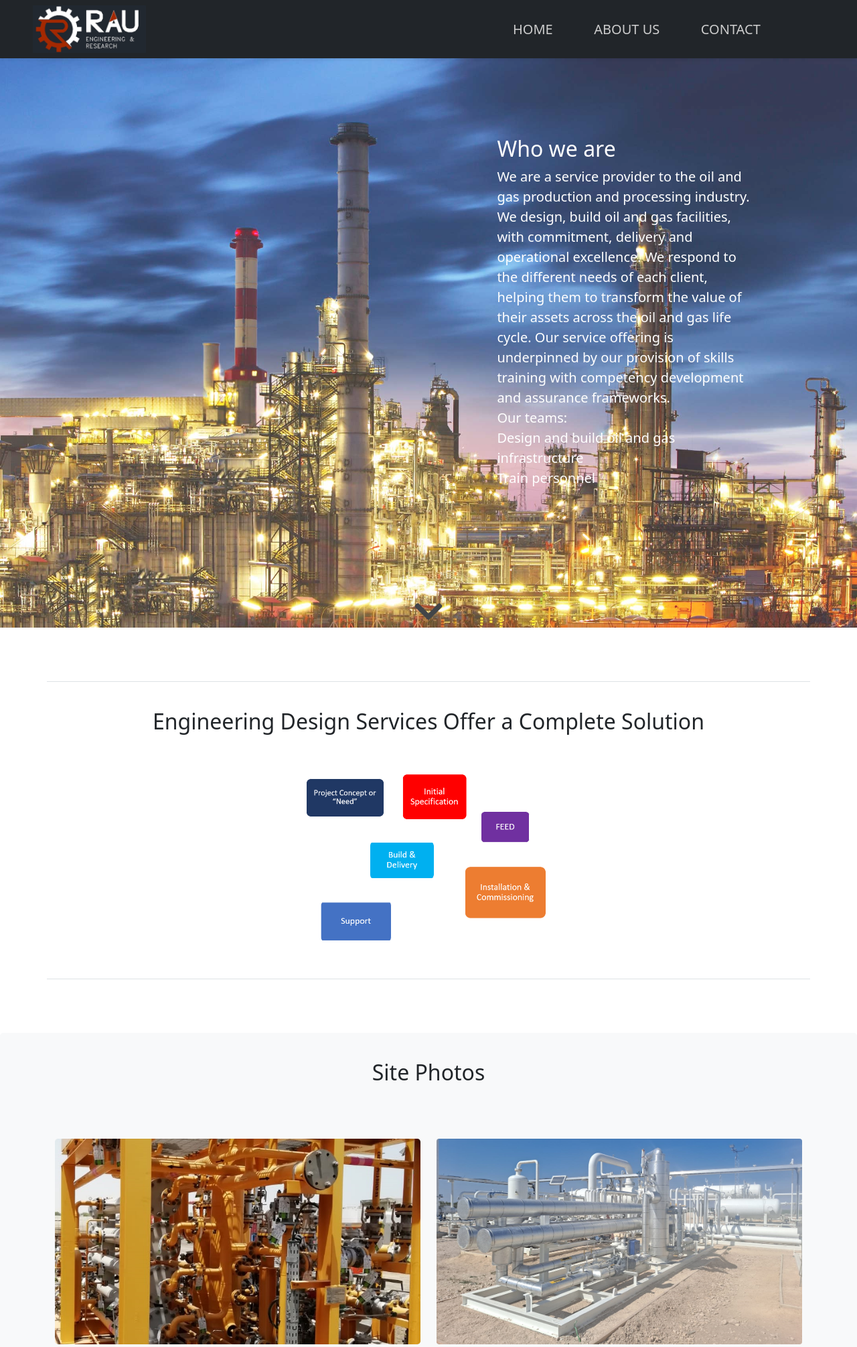
After one commit to Ajesh01/rau-engg, a Flask app: template templates/about-us.html in a window 1280 px wide. The commit adds this page. Shown: the top 2011 px of the page at 67% size. Run offline with Flask 2, Linux system fonts and the light colour scheme; the template is opened without the code that fills it, so the values that code supplies are empty.

Commit message:
firebase deployment ready & about page done

```diff
--- /dev/null
+++ b/templates/about-us.html
@@ -0,0 +1,415 @@
+<!doctype html>
+<html lang="en">
+  <head>
+    <!-- Required meta tags -->
+    <meta charset="utf-8">
+    <meta name="viewport" content="width=device-width, initial-scale=1">
+
+    <!-- Bootstrap CSS -->
+    <link href="https://cdn.jsdelivr.net/npm/bootstrap@5.0.2/dist/css/bootstrap.min.css" rel="stylesheet" integrity="sha384-EVSTQN3/azprG1Anm3QDgpJLIm9Nao0Yz1ztcQTwFspd3yD65VohhpuuCOmLASjC" crossorigin="anonymous">
+
+    <title>Rau Engineering & Research</title>
+
+
+
+
+    <script src="https://code.jquery.com/jquery-3.6.0.min.js" integrity="sha256-/xUj+3OJU5yExlq6GSYGSHk7tPXikynS7ogEvDej/m4=" crossorigin="anonymous"></script>
+    <link rel="stylesheet" href="https://use.fontawesome.com/releases/v5.15.4/css/all.css" integrity="sha384-DyZ88mC6Up2uqS4h/KRgHuoeGwBcD4Ng9SiP4dIRy0EXTlnuz47vAwmeGwVChigm" crossorigin="anonymous">
+
+    <link rel="stylesheet" href="https://unpkg.com/aos@next/dist/aos.css" />
+
+
+
+
+
+    <style>
+        .parallax {
+  /* The image used */
+  background-image: url('static/img/about-us.jpg');
+
+  /* Set a specific height */
+  min-height: 90vh;
+  background-color: Black;
+
+  /* Create the parallax scrolling effect */
+  background-attachment: fixed;
+  background-position: center;
+  background-repeat: no-repeat;
+  background-size: cover;
+  opacity:85%;
+}
+
+
+
+
+.scroll {
+    color: #fff;
+    margin-top: 100px
+}
+
+#toTopBtn {
+    position: fixed;
+    bottom: 26px;
+    right: 39px;
+    z-index: 98;
+    padding: 21px;
+    /* background-color: hsla(5, 76%, 62%, .8) */
+}
+
+.js .cd-top--fade-out {
+    opacity: .5
+}
+
+.js .cd-top--is-visible {
+    visibility: visible;
+    opacity: 1
+}
+
+.js .cd-top {
+    visibility: hidden;
+    opacity: 0;
+    transition: opacity .3s, visibility .3s, background-color .3s
+}
+
+.cd-top {
+    position: fixed;
+    /* bottom: 20px;
+    /* bottom: var(--cd-back-to-top-margin); */
+    right: 20px;
+    right: var(--cd-back-to-top-margin);
+    display: inline-block;
+    height: 40px;
+    height: var(--cd-back-to-top-size);
+    width: 40px;
+    width: var(--cd-back-to-top-size);
+    /* box-shadow: 0 0 10px rgba(0, 0, 0, .05) !important; */
+    /* background: url(https://res.cloudinary.com/dxfq3iotg/image/upload/v1571057658/cd-top-arrow.svg) no-repeat center 50%; */
+    /* background-color: hsla(5, 76%, 62%, .8); */
+    /* background-color: hsla(var(--cd-color-3-h), var(--cd-color-3-s), var(--cd-color-3-l), 0.8) */
+}
+
+
+
+
+
+
+/* nav {
+  width: 80%;
+  margin: 0 auto;
+  background: #fff;
+  padding: 50px 0;
+  box-shadow: 0px 5px 0px #dedede;
+} */
+nav ul {
+  list-style: none;
+  text-align: center;
+}
+nav ul li {
+  display: inline-block;
+}
+nav ul li a {
+  display: block;
+  padding: 15px;
+  text-decoration: none;
+  color: #aaa;
+  /* font-weight: 800; */
+  text-transform: uppercase;
+  margin: 0 10px;
+  color :rgb(205, 205, 205) !important;
+
+}
+nav ul li a,
+nav ul li a:after,
+nav ul li a:before {
+  transition: all .5s;
+
+}
+nav ul li a:hover {
+  /* color: rgb(186, 186, 186) !important; */
+  color: white !important;
+
+}
+
+
+nav.stroke ul li a,
+nav.fill ul li a {
+  position: relative;
+}
+nav.stroke ul li a:after,
+nav.fill ul li a:after {
+  position: absolute;
+  bottom: 0;
+  left: 0;
+  right: 0;
+  margin: auto;
+  width: 0%;
+  content: '.';
+  color: transparent;
+  background: #aaa;
+  height: 1px;
+}
+nav.stroke ul li a:hover:after {
+  width: 100%;
+}
+
+nav.fill ul li a {
+  transition: all 2s;
+}
+
+nav.fill ul li a:after {
+  text-align: left;
+  content: '.';
+  margin: 0;
+  opacity: 0 !important;
+}
+nav.fill ul li a:hover {
+  color: #fff !important;
+  z-index: 1;
+}
+nav.fill ul li a:hover:after {
+  z-index: -10;
+  animation: fill 1s forwards;
+  -webkit-animation: fill 1s forwards;
+  -moz-animation: fill 1s forwards;
+  opacity: 1 !important;
+}
+    </style>
+</head>
+<body>
+    <a href="#" id="toTopBtn" class="" >
+        <i class="fas fa-arrow-circle-up fa-3x" style="color:rgb(129, 43, 19)"></i>
+      </a>
+
+
+
+
+
+    <nav class="navbar sticky-top navbar-expand-lg navbar-light bg-dark  shadow-sm d-none d-lg-block stroke">
+        <div class="container-fluid ">
+          <a style="padding-top: 0;
+
+          padding-bottom: 0; width:auto;" >
+           <img class="bi me-2" style="margin-left:5%;" src="static/img/logo.jpeg" width="23%" height="100%" alt="">
+
+
+          </a>
+          <button class="navbar-toggler" type="button" data-bs-toggle="collapse" data-bs-target="#navbarScroll" aria-controls="navbarScroll" aria-expanded="false" aria-label="Toggle navigation">
+            <span class="navbar-toggler-icon"></span>
+          </button>
+          <div class="collapse navbar-collapse d-flex  align-items-center justify-content-center " id="navbarScroll">
+
+
+            <ul class="navbar-nav  col-12 col-lg-auto me-lg-auto mb-2 justify-content-center mb-md-0  " style="--bs-scroll-height: 100px;">
+              <li class="nav-item " >
+                <a class="nav-link active " aria-current="page" href="/" style="font-size: 125%">Home</a>
+              </li>
+              <li class="nav-item" style="margin-left:2vw;">
+                <a class="nav-link  " href="/" style="font-size: 125%">About us</a>
+              </li>
+              <li class="nav-item" style="margin-left:2vw;">
+                <a class="nav-link " href="/" style="font-size: 125%">Contact</a>
+              </li>
+
+            </ul>
+
+          </div>
+        </div>
+      </nav>
+
+
+
+      <nav class="navbar navbar-expand-lg navbar-dark bg-dark text-white d-lg-none">
+        <div class="container-fluid">
+          <!-- <a class="navbar-brand" href="#">            -->
+            <img class="bi me-2" style="margin-left:5%;" src="static/img/logo.jpeg" width="23%" height="100%" alt="">
+          <!-- </a> -->
+          <button class="navbar-toggler" type="button" data-bs-toggle="collapse" data-bs-target="#navbarNavAltMarkup" aria-controls="navbarNavAltMarkup" aria-expanded="false" aria-label="Toggle navigation">
+            <span class="navbar-toggler-icon"></span>
+          </button>
+          <div class="collapse navbar-collapse" id="navbarNavAltMarkup">
+            <ul class="navbar-nav me-auto mb-2 mb-lg-0">
+              <li class="nav-item " style="margin-left:2vw;">
+                <a class="nav-link active text-white" aria-current="page" href="/">Home</a>
+              </li>
+              <li class="nav-item" style="margin-left:2vw;">
+                <a class="nav-link text-white " href="/">About us</a>
+              </li>
+              <li class="nav-item" style="margin-left:2vw;">
+                <a class="nav-link text-white" href="/">Contact</a>
+              </li>
+            </ul>
+          </div>
+        </div>
+      </nav>
+
+
+      <!-- <div class="cover-container d-flex w-100  p-3 mx-auto flex-column  text-center text-white bg-dark img-fluid" style="max-height:100%;height: auto;background-image: url('static/img/about-us.jpg');">
+
+      <main role="main" class="inner cover">
+        <h2 class="cover-heading">Who we are</h2>
+        <p class="lead">
+            We are a service provider to the oil and gas production and processing industry. We design, build oil and gas facilities, with commitment, delivery and operational excellence.
+We respond to the different needs of each client, helping them to transform the value of their assets across the oil and gas life cycle. Our service offering is underpinned by our provision of skills training with competency development and assurance frameworks.
+<br>Our teams:
+Design and build oil and gas infrastructure
+Train personnel
+
+        </p>
+        <p class="lead">
+          <a href="#" class="btn btn-lg btn-secondary">Learn more</a>
+        </p>
+      </main>
+
+</div> -->
+<div class="parallax" class="img-fluid">
+    <div role="main" class="text-white" style="max-width: 30vw;margin-left:58%;" data-aos="fade-up">
+        <h2 class="cover-heading" style="padding-top:30%;">Who we are</h2>
+        <p class="lead">
+            We are a service provider to the oil and gas production and processing industry. We design, build oil and gas facilities, with commitment, delivery and operational excellence.
+We respond to the different needs of each client, helping them to transform the value of their assets across the oil and gas life cycle. Our service offering is underpinned by our provision of skills training with competency development and assurance frameworks.
+<br>Our teams:<br>
+Design and build oil and gas infrastructure<br>
+Train personnel
+
+        </p>
+
+    </div>
+    <div class="text-center flex" style="margin-top:20vh;" >
+    <a href="#" id="down-chevron" ><i class="fas fa-chevron-down text-center fa-3x" style="color:rgb(34, 37, 41)"></i></a>
+</div>
+</div>
+
+<div class="flex "  data-aos="fade-up">
+    <div class="jumbotron jumbotron-fluid">
+        <div class="container text-center border-top  border-bottom " style="margin-top:10vh;padding-bottom:5vh;">
+          <h2 class="display-7 " style="margin-top:5vh;">Engineering Design Services Offer a Complete Solution</h2>
+          <img src="static/img/about-pic-1.PNG"  class="lead" style="max-width:30vw;margin-top:5vh;">
+          <!-- <p class="lead">This is a modified jumbotron that occupies the entire horizontal space of its parent.</p> -->
+        </div>
+      </div>
+</div>
+
+<div class="flex " data-aos="fade-up">
+    <div class="jumbotron jumbotron-fluid" style="">
+        <div class="flex text-center bg-light  rounded-3" style="width:100vw;margin-top:10vh;padding-bottom:5vh;padding-top:5vh;min-height:70vh;">
+          <h2 class="display-7 " style="">Site Photos</h2>
+          <div class="container">
+            <div class="row" style="margin-top:10vh" >
+              <div class="col" data-aos="fade-right">
+                <img src="static/img/site-1.png"  class="lead rounded-3"  style="max-width:100%;">
+
+              </div>
+              <div class="col" data-aos="fade-left">
+                <img src="static/img/site-2.png"  class="lead rounded" style="max-width:100%;">
+
+              </div>
+            </div>
+          </div>
+        </div>
+      </div>
+</div>
+
+
+<div class="flex " data-aos="fade-up">
+    <div class="jumbotron jumbotron-fluid" style="">
+        <div class="flex text-center bg-light  rounded-3" style="width:100vw;margin-top:10vh;padding-bottom:5vh;padding-top:5vh;min-height:70vh;">
+          <h2 class="display-7 " style="">3D Model Outputs</h2>
+          <div class="container">
+            <div class="row" style="margin-top:10vh">
+              <div class="col" data-aos="fade-right">
+                <img src="static/img/model-1.png"  class="lead rounded-3"  style="max-width:100%;">
+
+              </div>
+              <div class="col" data-aos="fade-left">
+                <img src="static/img/model-2.png"  class="lead rounded" style="max-width:100%;">
+
+              </div>
+            </div>
+          </div>
+        </div>
+      </div>
+</div>
+<br>
+<br>
+    <footer class="footer mt-auto py-3 bg-dark text-white"  >
+        <div class="flex row" style="margin-bottom:10px">
+            <div class="col">
+                <div class="container p-3" style="max-width:50%;">
+                <h5  class="font-weight-bold" style="margin-bottom:15px;">Rau Engineering & Research:</h5>
+                <hr>
+
+                <br>
+                    <h5 style="margin-bottom:15px;">Kazakhstan:</h5>
+
+
+                    <p>Isatay Taimanov avenue 48 block C, apartment 380, Atyrau, Kazakhstan</p>
+
+                </div>
+            </div>
+            <div class="col">
+                <div class="container p-3" style="max-width:50%;">
+
+                <h5 class=" font-weight-bold"> Contact Information</h5>
+                <hr>
+                <br>
+                    <h5 style="margin-bottom:15px;">email:</h5>
+
+                    <p>business@rauengineering.net</p><br>
+
+                    <h5 style="margin-bottom:15px;">phone:</h5>
+
+                    <p>+7707 7931016</p>
+                    <p>+77022918188</p>
+
+                </div>
+            </div>
+        </div>
+        <div class="container text-center">
+          <span class="text-muted ">Copyright © 2021 Designed by : Rau Engineering & Research.
+            All Rights Reserved.</span>
+        </div>
+      </footer>
+
+
+
+      <script>
+        $(document).ready(function() {
+          if ($(this).scrollTop() > 100) {
+
+                $('#toTopBtn').fadeIn();
+            } else {
+                $('#toTopBtn').fadeOut(1);
+            }
+        $(window).scroll(function() {
+        //   console.log($(this).scrollTop());
+        if ($(this).scrollTop() > 850) {
+                $('#toTopBtn').fadeIn();
+            } else {
+                $('#toTopBtn').fadeOut();
+            }
+        });
+
+        $('#toTopBtn').click(function() {
+
+
+        $("html, body").animate({
+            scrollTop: 0
+            }, 1000);
+        return false;
+        });
+
+        $('#down-chevron').click(function() {
+        $("html, body").animate({
+            scrollTop: 860
+            }, 1000);
+        return false;
+        });
+        });
+        </script>
+    <script src="https://cdn.jsdelivr.net/npm/bootstrap@5.0.2/dist/js/bootstrap.bundle.min.js" integrity="sha384-MrcW6ZMFYlzcLA8Nl+NtUVF0sA7MsXsP1UyJoMp4YLEuNSfAP+JcXn/tWtIaxVXM" crossorigin="anonymous"></script>
+    <script src="https://unpkg.com/aos@next/dist/aos.js"></script>
+    <script>
+      AOS.init();
+    </script>
+</body>
+</html>
```
Also changed, not shown: templates/index.html (+124 -5 lines), firebase.json, templates/static/img/about-pic-1.PNG (added), templates/static/img/about-us.jpg (added), templates/static/img/model-1.png (added), templates/static/img/model-2.png (added), templates/static/img/site-1.png (added), templates/static/img/site-2.png (added), 1 other file.
